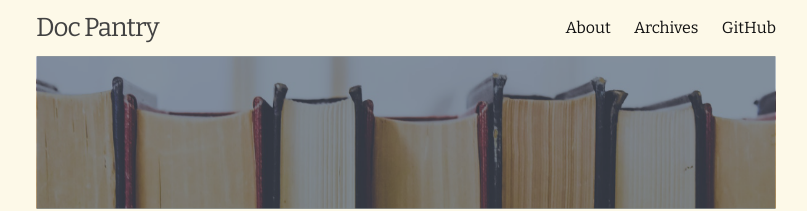
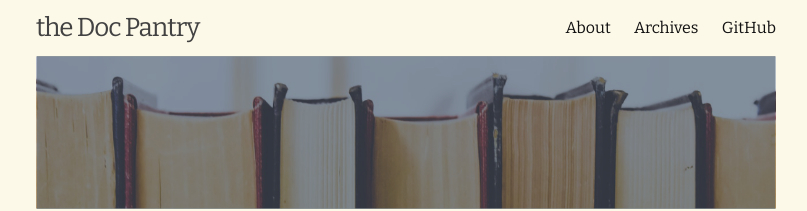
Before and after one commit to wendikristine/documentation-template, a Jekyll site: the page built from index.html, in a window 1280 px wide and 900 px high. Shown: the top 211 px of the window, without its empty margins (234-1041 px from the left). Built offline with Jekyll 4.4.1, drawn with Linux system fonts in a browser that asks for light colours; the list of posts is cut into pages by our own code.

Commit message:
remove auto title

```diff
--- a/_config.yml
+++ b/_config.yml
@@ -13,7 +13,7 @@
 # you will see them accessed via {{ site.title }}, {{ site.author }}, and so on.
 # You can create any custom variable you would like, and they will be accessible
 # in the templates via {{ site.myvariable }}.
-title: Doc Pantry
+title: the Doc Pantry
 author: Wendi Sapp
 description: Documentation template for those who dislike documentation (in the research computing field).
 baseurl: "/" # the subpath of your site, e.g. /blog
--- a/_includes/custom_comments_provider.html
+++ /dev/null
@@ -1,3 +0,0 @@
-<hr />
-<h1>Comments</h1>
-<p>Insert your custom comment provider like <a href="https://disqus.com">Disqus</a> or <a href="https://posativ.org/isso">Isso</a> here.</p>
--- a/_includes/head.html
+++ b/_includes/head.html
@@ -6,9 +6,8 @@
   {% assign title = page.title | default: site.title | escape %}
   {% assign canonical = page.url | replace:'index.html','' | absolute_url %}
   {% assign description = page.description | default: page.excerpt | default: site.description | strip_html | normalize_whitespace | escape %}
-  <title>{{ title }}</title>
+  <!-- <title>{{ title }}</title> -->
   <meta name="description" content="{{ description }}">
-  <link rel="shortcut icon" type="image/x-icon" href="/favicon.ico?">
   {% if page.keywords %}
     {% if page.keywords.first %}
       {% assign keywords = page.keywords | join: ',' %}
```
